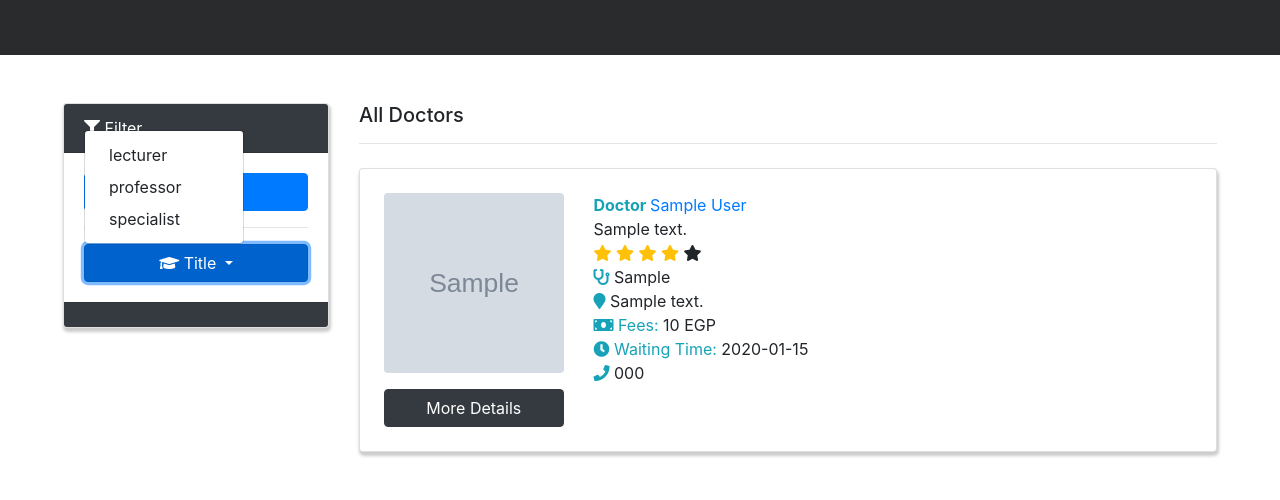
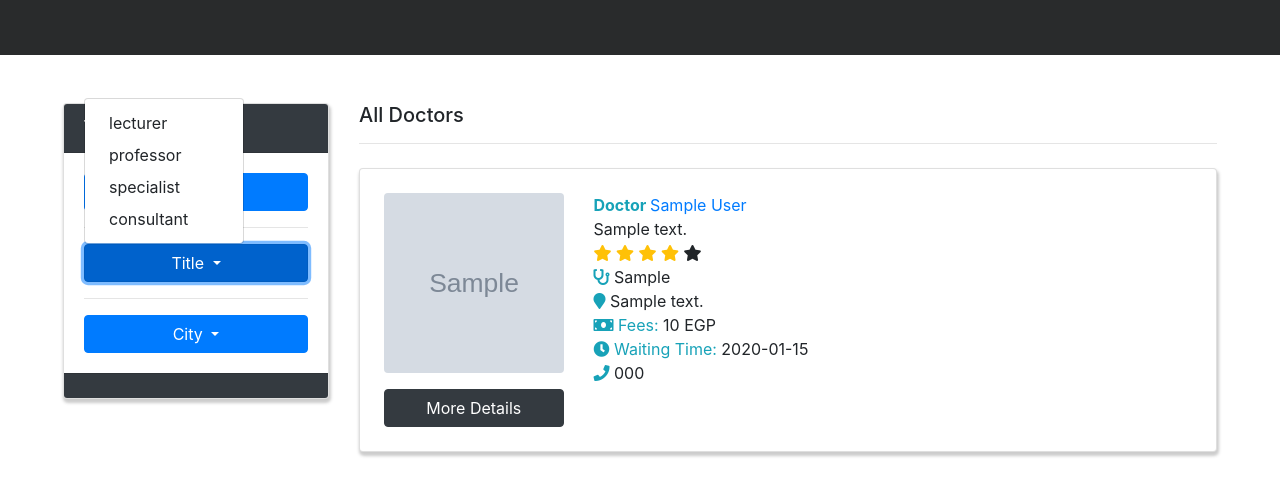
Before and after one commit to NohaHossam123/Doctors, a Django app: page /doctors/ in a window 1280 px wide, after a click on "Title". Shown: the part 496-996 px from the top of the page. Run offline with Django 3.2, Linux system fonts and the light colour scheme; tables that the repository leaves empty hold one stand-in row (values such as "Sample post"); grey boxes marked "Sample" are stand-in pictures; some libraries are stand-ins or nearby versions.

Commit message:
fiter in hospital and add filter inby city in doctor

```diff
--- a/HDCare/Doctors/templates/doctors-partial.html
+++ b/HDCare/Doctors/templates/doctors-partial.html
@@ -9,20 +9,49 @@
         <i class="fa fa-filter "></i>  Filter
     </div>
     <div class="card-body">
-        <a href="{% url 'doctors' %}" class="btn btn-primary btn-md btn-block">
-          <i class="fa fa-list text-white" aria-hidden="true"></i> All
-        </a>
+        <a href="{% url 'doctors' %}" class="btn btn-primary btn-md btn-block">All</a>
         <hr/>
         <div class="dropdown">
           <button class="btn btn-primary btn-md btn-block dropdown-toggle" type="button" id="dropdownMenuButton" data-toggle="dropdown" aria-haspopup="true" aria-expanded="false">
-            <i class="fa fa-graduation-cap text-white" aria-hidden="true"></i> Title
-            </button>
+            Title
+          </button>
             <div class="dropdown-menu" aria-labelledby="dropdownMenuButton">
               <a class="dropdown-item" href="/doctors/filterd?q=lecturer">lecturer</a>
               <a class="dropdown-item" href="/doctors/filterd?q=professor">professor</a>
               <a class="dropdown-item" href="/doctors/filterd?q=specialist">specialist</a>
+              <a class="dropdown-item" href="/doctors/filterd?q=consultant">consultant</a>
             </div>
-          </div>
+        </div>
+        <hr/>
+        <div class="dropdown">
+          <button class="btn btn-primary btn-md btn-block dropdown-toggle" type="button" id="dropdownMenuButton" data-toggle="dropdown" aria-haspopup="true" aria-expanded="false">
+            City
+          </button>
+            <div class="dropdown-menu" aria-labelledby="dropdownMenuButton">
+              <a class="dropdown-item" href="/doctors/filterd?q=Cairo">Cairo</a>
+              <a class="dropdown-item" href="/doctors/filterd?q=Giza">Giza</a>
+              <a class="dropdown-item" href="/doctors/filterd?q=Alexandria">Alexandria</a>
+              <a class="dropdown-item" href="/doctors/filterd?q=Kafr El Sheikh">Kafr El Sheikh</a>
+              <a class="dropdown-item" href="/doctors/filterd?q=Ismailia">Ismailia</a>
+              <a class="dropdown-item" href="/doctors/filterd?q=Gharbia">Gharbia</a>
+              <a class="dropdown-item" href="/doctors/filterd?q=Dakahlia">Dakahlia</a>
+              <a class="dropdown-item" href="/doctors/filterd?q=Monufia">Monufia</a>
+              <a class="dropdown-item" href="/doctors/filterd?q=Damietta">Damietta</a>
+              <a class="dropdown-item" href="/doctors/filterd?q=Suez">Suez</a>
+              <a class="dropdown-item" href="/doctors/filterd?q=Port Said">Port Said</a>
+              <a class="dropdown-item" href="/doctors/filterd?q=Qalyubia">Qalyubia</a>
+              <a class="dropdown-item" href="/doctors/filterd?q=Sharqia">Sharqia</a>
+              <a class="dropdown-item" href="/doctors/filterd?q=Beheira">Beheira</a>
+              <a class="dropdown-item" href="/doctors/filterd?q=Aswan">Aswan</a>
+              <a class="dropdown-item" href="/doctors/filterd?q=Qena">Qena</a>
+              <a class="dropdown-item" href="/doctors/filterd?q=Faiyum">Faiyum</a>
+              <a class="dropdown-item" href="/doctors/filterd?q=Minya">Minya</a>
+              <a class="dropdown-item" href="/doctors/filterd?q=Sohag">Sohag</a>
+              <a class="dropdown-item" href="/doctors/filterd?q=Asyut">Asyut</a>
+              <a class="dropdown-item" href="/doctors/filterd?q=Beni Suef">Beni Suef</a>
+              <a class="dropdown-item" href="/doctors/filterd?q=Luxor">Luxor</a>
+            </div>
+        </div>
     </div>
     <div class="card-footer bg-dark">
     </div>
--- a/HDCare/Doctors/views.py
+++ b/HDCare/Doctors/views.py
@@ -177,8 +177,7 @@ def rate_doctor(request,id):
 def filter_doctors(request):
     url_parameter = request.GET.get('q')
     if url_parameter:
-        doctors = Doctor.objects.filter(bio__icontains=url_parameter)
-
+        doctors = Doctor.objects.filter(Q(bio__icontains=url_parameter) | Q(specialization__icontains=url_parameter) | Q(clinic_address__icontains=url_parameter))
     context = {'doctors': doctors}
 
     return render(request, 'allDoctors.html', context)
--- a/HDCare/Hospitals/urls.py
+++ b/HDCare/Hospitals/urls.py
@@ -4,7 +4,6 @@ from .views import *
 
 urlpatterns = [
     path('',hospitals , name='hospitals'),
-    path('<sort>',hospitals , name='hospitals'),
     path('h/<id>',hospital , name='hospital'),
     path('books/<id>',hospital_books , name='hospital_books'),
     path('<id>/addReview',add_review,name="add_review"),
@@ -14,4 +13,5 @@ urlpatterns = [
     path('<id>/addComplaint',add_complaint,name="add_complaint"),
     path('book_hospital/<int:id>', book_redirect,name="hospital_book_redirect"),
     path('book_hospital/<int:id>/cancelAppointment', delete_appointment,name="hospital_delete_appointment"),
+    path('filterd', filter_hospitals, name="filterbycity"),
 ]
```
Also changed, not shown: HDCare/Hospitals/templates/hospitals-partial.html (+41 -4 lines), HDCare/Hospitals/views.py (+13 -6 lines).
